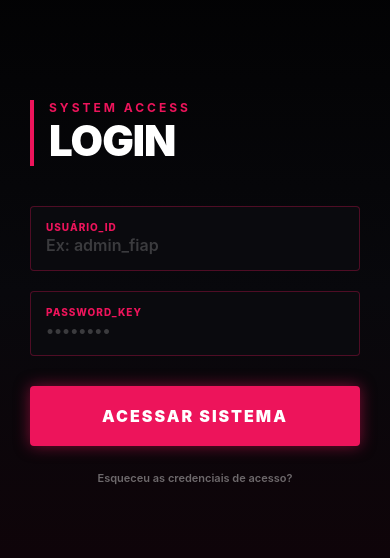
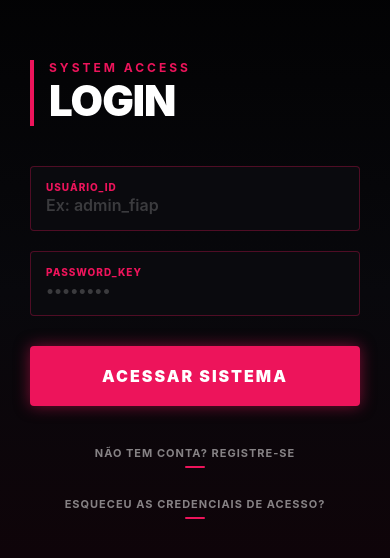
Before and after one commit to gabrieljcoutinho/CP01-Cross-Platform-Application-2026-03-25, a React Native app: screen / in a window 390 px wide. Shown: the part 130-688 px from the top of the page. Built offline with nearby package versions, Linux system fonts and the light colour scheme.

Commit message:
feat: adionando link para cadastro

```diff
--- a/Css/styleLogin.js
+++ b/Css/styleLogin.js
@@ -1,8 +1,8 @@
 import styled from 'styled-components/native';
-import { Dimensions, Animated } from 'react-native';
+import { Dimensions, Platform } from 'react-native';
 import { LinearGradient } from 'expo-linear-gradient';
 
-const { width, height } = Dimensions.get('window');
+const { width } = Dimensions.get('window');
 
 export const Container = styled.View`
   flex: 1;
@@ -77,7 +77,11 @@ export const LoginButton = styled.TouchableOpacity`
   align-items: center;
   justify-content: center;
   margin-top: 10px;
-  box-shadow: 0px 0px 15px rgba(237, 20, 91, 0.5);
+  elevation: 10;
+  shadow-color: #ed145b;
+  shadow-offset: 0px 0px;
+  shadow-opacity: 0.5;
+  shadow-radius: 15px;
 `;
 
 export const ButtonText = styled.Text`
@@ -88,13 +92,39 @@ export const ButtonText = styled.Text`
   text-transform: uppercase;
 `;
 
-export const FooterLink = styled.TouchableOpacity`
-  margin-top: 25px;
+/* Estrutura de rodapé corrigida e radicalizada */
+export const FooterLink = styled.View`
+  margin-top: 35px;
+  align-items: center;
+  gap: 18px;
+`;
+
+export const LinkItem = styled.TouchableOpacity`
+  padding: 5px;
+  border-bottom-width: 1px;
+  border-bottom-color: transparent;
   align-items: center;
 `;
 
 export const FooterText = styled.Text`
-  color: rgba(255, 255, 255, 0.4);
+  color: rgba(255, 255, 255, 0.5);
   font-size: 11px;
-  font-weight: 600;
+  font-weight: 700;
+  letter-spacing: 1px;
+  text-transform: uppercase;
+  text-align: center;
 `;
+
+export const LinkUnderline = styled.View`
+  height: 2px;
+  width: 20px;
+  background-color: #ed145b;
+  margin-top: 6px;
+  border-radius: 2px;
+
+  /* Css da responsividade desse componente */
+  @media (min-width: 768px) {
+    width: 40px;
+    height: 3px;
+  }
+`;
--- a/pages/LoginScreen.js
+++ b/pages/LoginScreen.js
@@ -54,8 +54,16 @@ export default function LoginScreen({ onLogin }) {
         </S.LoginButton>
 
         <S.FooterLink>
-          <S.FooterText>Esqueceu as credenciais de acesso?</S.FooterText>
-        </S.FooterLink>
+  <S.LinkItem activeOpacity={0.7} onPress={() => {}}>
+    <S.FooterText>Não tem conta? Registre-se</S.FooterText>
+    <S.LinkUnderline />
+  </S.LinkItem>
+
+  <S.LinkItem activeOpacity={0.7} onPress={() => {}}>
+    <S.FooterText>Esqueceu as credenciais de acesso?</S.FooterText>
+    <S.LinkUnderline />
+  </S.LinkItem>
+</S.FooterLink>
       </S.ContentWrapper>
     </S.Container>
   );
```
